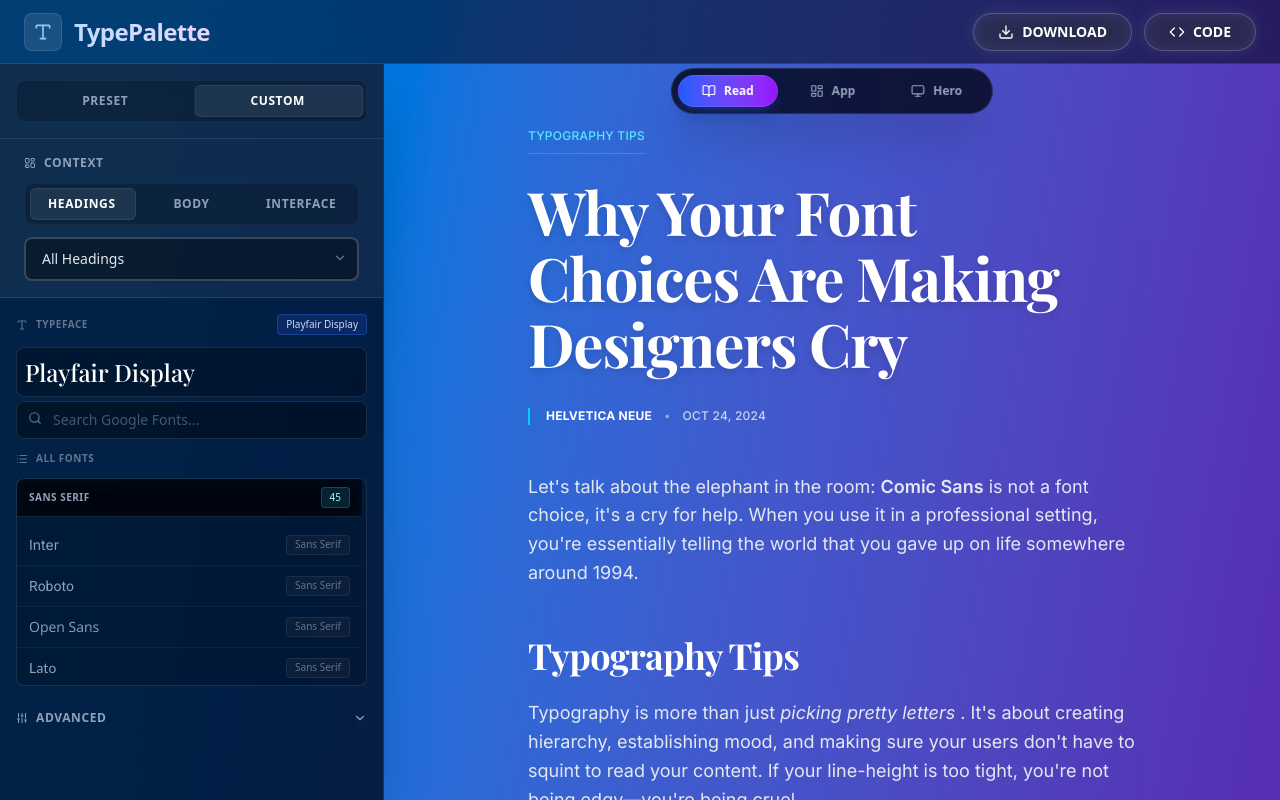
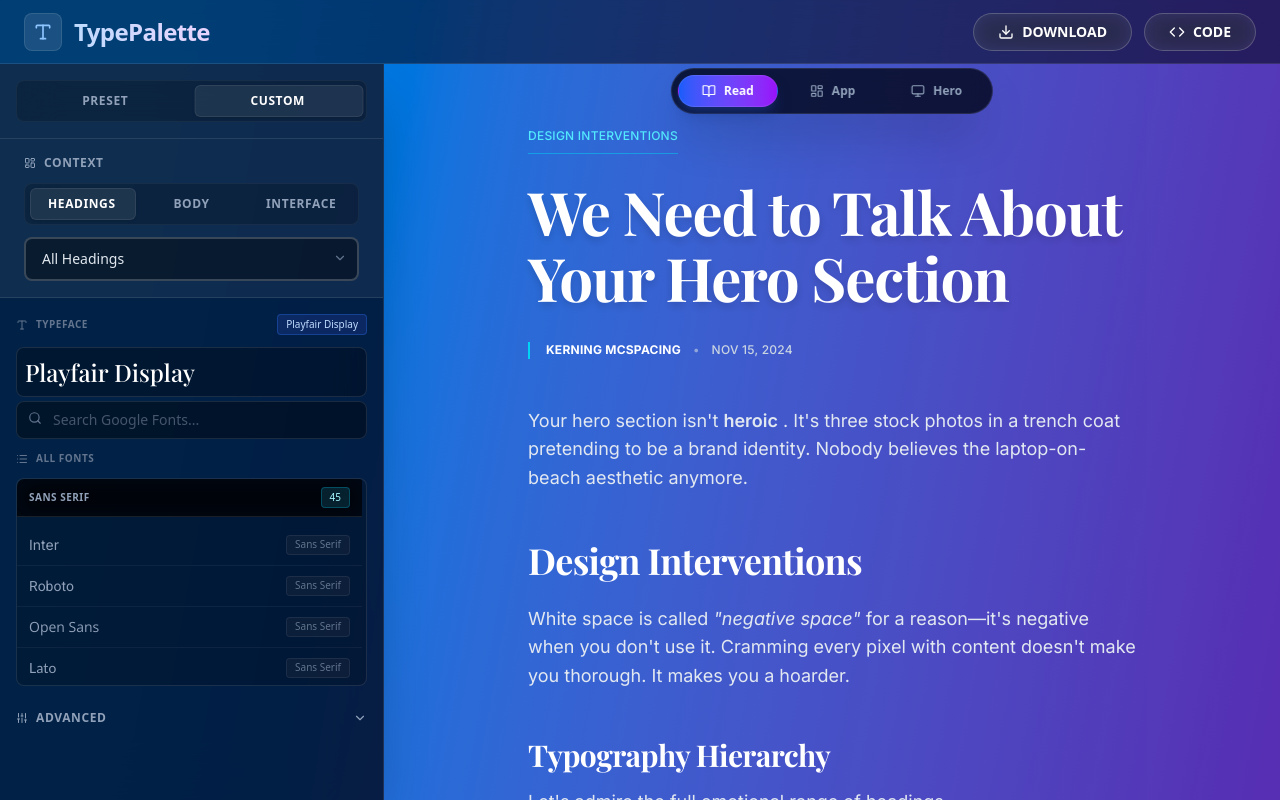
Before and after one commit to mike-at-redspace/TypePalette, a React (Vite) app: page / in a window 1280 px wide. Built offline with nearby package versions, Linux system fonts and the light colour scheme; a web font is replaced by a local one.

Commit message:
mock data

```diff
--- a/src/components/features/FontSelector.module.css
+++ b/src/components/features/FontSelector.module.css
@@ -101,7 +101,7 @@
 }
 
 .categoryHeader {
-  @apply flex items-center justify-between px-3 py-2 mb-2 sticky top-0 bg-black/40 backdrop-blur-sm border-b border-white/10 z-10;
+  @apply flex items-center justify-between px-3 py-2 mb-2 sticky top-0 bg-black/60 backdrop-blur-md border-b border-white/10 z-10;
 }
 
 .categoryTitle {
--- a/src/components/previews/BlogPostPreview.jsx
+++ b/src/components/previews/BlogPostPreview.jsx
@@ -1,34 +1,163 @@
-import { useMemo } from 'react'
+import { useState } from 'react'
 
 const BlogPostPreview = ({ style }) => {
-  const content = useMemo(
-    () => ({
-      title: 'Why Your Font Choices Are Making Designers Cry',
+  const mockData = [
+    {
+      title: 'Your Font Choices Are a Cry for Help',
       author: 'Helvetica Neue',
       date: 'Oct 24, 2024',
       subtitle: 'Typography Tips',
       body1: {
-        start: "Let's talk about the elephant in the room:",
+        start: "Let's be honest:",
         strong: 'Comic Sans',
-        end: "is not a font choice, it's a cry for help. When you use it in a professional setting, you're essentially telling the world that you gave up on life somewhere around 1994."
+        end: 'isn\'t a font. It\'s a wellness check. Using it in a "serious" project tells users you learned design from a cereal box.'
       },
       body2: {
-        start: 'Typography is more than just',
-        emphasis: 'picking pretty letters',
-        end: ". It's about creating hierarchy, establishing mood, and making sure your users don't have to squint to read your content. If your line-height is too tight, you're not being edgy—you're being cruel."
+        start: 'Typography is more than',
+        emphasis: '"pick a font and vibe."',
+        end: "It's hierarchy, rhythm, and not making people feel like they forgot their glasses. If your line-height is tight, you're not bold. You're hostile."
       },
       body3: {
-        start: 'Remember:',
-        code: 'font-family',
-        middle: "is not a suggestion, it's a",
-        link: 'commitment',
-        end: 'Choose wisely, or your users will choose a different website.'
+        start: 'Font-family',
+        code: "isn't a casual decision.",
+        middle: "It's a",
+        link: 'long-term relationship',
+        end: '. Choose wrong, and users will ghost your site.'
       },
       quote:
-        'The difference between good typography and bad typography is the difference between looking professional and looking like you designed your site in Microsoft Word.'
-    }),
-    []
-  )
+        '"Good typography whispers. Bad typography screams. Comic Sans commits crimes."'
+    },
+    {
+      title: 'We Need to Talk About Your Hero Section',
+      author: 'Kerning McSpacing',
+      date: 'Nov 15, 2024',
+      subtitle: 'Design Interventions',
+      body1: {
+        start: "Your hero section isn't",
+        strong: 'heroic',
+        end: ". It's three stock photos in a trench coat pretending to be a brand identity. Nobody believes the laptop-on-beach aesthetic anymore."
+      },
+      body2: {
+        start: 'White space is called',
+        emphasis: '"negative space"',
+        end: "for a reason—it's negative when you don't use it. Cramming every pixel with content doesn't make you thorough. It makes you a hoarder."
+      },
+      body3: {
+        start: 'margin-top: 0',
+        code: 'is not a personality.',
+        middle: 'Learn to give elements',
+        link: 'room to breathe',
+        end: ". Your users aren't speed-readers with magnifying glasses."
+      },
+      quote:
+        '"Design is not just what it looks like. Design is not screaming at users in 72pt font."'
+    },
+    {
+      title: 'Stop Calling It a "Quick Fix"',
+      author: 'Dev Null',
+      date: 'Sep 3, 2024',
+      subtitle: 'Developer Therapy',
+      body1: {
+        start: 'There is no such thing as',
+        strong: 'a quick fix',
+        end: ". There's duct tape, prayers, and a Jira ticket you'll pretend doesn't exist. That console.log you added three years ago? It's still there, judging you."
+      },
+      body2: {
+        start: "Technical debt isn't",
+        emphasis: '"something we\'ll address later."',
+        end: "It's a mortgage you're defaulting on. Every !important you add is another missed payment. Your CSS is now a foreclosure."
+      },
+      body3: {
+        start: 'git commit -m "fix"',
+        code: 'is not documentation.',
+        middle: 'Your future self deserves',
+        link: 'actual commit messages',
+        end: ', not cryptic breadcrumbs written at 3am.'
+      },
+      quote:
+        '"Programs must be written for people to read, and only incidentally for machines to execute. Unless it\'s React. Then who knows."'
+    },
+    {
+      title: 'Your Landing Page Is Having an Identity Crisis',
+      author: 'Gradient Overlord',
+      date: 'Aug 12, 2024',
+      subtitle: 'Marketing Malpractice',
+      body1: {
+        start: 'Using the word',
+        strong: 'innovative',
+        end: " on your landing page doesn't make you innovative. It makes you predictable. Every SaaS startup uses the same three words: innovative, seamless, revolutionary. Pick a struggle."
+      },
+      body2: {
+        start: 'A call-to-action that says',
+        emphasis: '"Learn More"',
+        end: " isn't persuasive. It's a cop-out. Tell people what they're learning more about. Don't make curiosity your entire value prop."
+      },
+      body3: {
+        start: 'conversion-rate',
+        code: 'optimization is important.',
+        middle: 'But if your copy sounds like a',
+        link: 'corporate robot wrote it',
+        end: ', no amount of A/B testing will save you.'
+      },
+      quote:
+        '"The best marketing doesn\'t feel like marketing. Your landing page feels like a timeshare presentation."'
+    },
+    {
+      title: 'Padding Is Not Optional',
+      author: 'CSS Containment',
+      date: 'Jul 19, 2024',
+      subtitle: 'Layout Lectures',
+      body1: {
+        start: "Text touching the edge of a container isn't",
+        strong: 'modern minimalism',
+        end: ". It's claustrophobia in pixel form. Give your content room to exist. This isn't a game of Tetris."
+      },
+      body2: {
+        start: 'Flexbox is not',
+        emphasis: '"that hard."',
+        end: " justify-content and align-items have literal meanings. If everything is centered, nothing is centered. That's philosophy and also CSS."
+      },
+      body3: {
+        start: 'box-sizing: border-box',
+        code: 'should be global.',
+        middle: "It's the",
+        link: 'first rule of CSS Club',
+        end: '. If you forget it, your layouts will betray you.'
+      },
+      quote:
+        '"CSS is easy, they said. Just add !important everywhere, they said. Now your stylesheet is a warzone."'
+    },
+    {
+      title: 'Your Gradient Is Too Much',
+      author: 'Monochrome Maven',
+      date: 'Dec 8, 2024',
+      subtitle: 'Color Theory for the Brave',
+      body1: {
+        start: 'A gradient from',
+        strong: 'neon pink to electric lime',
+        end: " isn't creative. It's a migraine in CSS. Not every button needs to look like a Lisa Frank poster had a meltdown."
+      },
+      body2: {
+        start: 'Color contrast is',
+        emphasis: '"legally required"',
+        end: " for accessibility, but also morally required if you don't want users to squint-hate you. Light gray text on white backgrounds is violence."
+      },
+      body3: {
+        start: 'background: linear-gradient()',
+        code: 'is powerful.',
+        middle: 'But with great power comes',
+        link: 'great responsibility',
+        end: '. Your homepage should not look like a disco ball exploded.'
+      },
+      quote:
+        '"Subtlety is underrated. Your website doesn\'t need to scream. A whisper with good contrast works fine."'
+    }
+  ]
+
+  const [content] = useState(() => {
+    const randomIndex = Math.floor(Math.random() * mockData.length)
+    return mockData[randomIndex]
+  })
 
   return (
     <article className='max-w-2xl mx-auto py-16 px-8' style={style}>
@@ -61,52 +190,42 @@ const BlogPostPreview = ({ style }) => {
           Typography Hierarchy
         </h3>
         <p className='body-paragraph'>
-          Let's explore all heading levels to see how your typography system
-          scales.
+          Let's admire the full emotional range of headings.
         </p>
         <h4 className='font-heading text-2xl mt-8 mb-3 text-white'>
           Fourth Level Heading
         </h4>
         <p className='body-paragraph'>
-          This is an <strong className='body-strong'>h4 heading</strong> that
-          demonstrates the typography scale.
+          An h4 trying its best to be taken seriously.
         </p>
         <h5 className='font-heading text-xl mt-6 mb-2 text-white'>
           Fifth Level Heading
         </h5>
-        <p className='body-paragraph'>
-          Here's an <em className='body-emphasis'>h5 heading</em> showing
-          another level of hierarchy.
-        </p>
+        <p className='body-paragraph'>Smaller, quieter, still judged.</p>
         <h6 className='font-heading text-lg mt-4 mb-2 text-white'>
           Sixth Level Heading
         </h6>
         <p className='body-paragraph'>
-          Finally, the smallest heading level. Notice how{' '}
-          <code className='body-code bg-slate-800/50 px-2 py-1 rounded text-cyan-300'>
-            font-heading
-          </code>{' '}
-          applies consistently across all levels.
+          The whisper of a heading. Basically a suggestion.
         </p>
         <h2 className='font-heading text-3xl mt-12 mb-6 text-white'>
           Back to Content
         </h2>
         <p className='body-paragraph'>
-          {content.body3.start}{' '}
           <code className='body-code bg-slate-800/50 px-2 py-1 rounded text-cyan-300'>
-            {content.body3.code}
+            {content.body3.start}
           </code>{' '}
-          {content.body3.middle}{' '}
+          {content.body3.code} {content.body3.middle}{' '}
           <a
             href='#'
             className='body-link text-cyan-400 hover:text-cyan-300 underline decoration-cyan-500/50 hover:decoration-cyan-400'
           >
             {content.body3.link}
           </a>
-          . {content.body3.end}.
+          . {content.body3.end}
         </p>
         <blockquote className='body-blockquote bg-slate-900/70 border-l-4 border-purple-400 p-8 italic text-2xl my-12 text-white rounded-r-xl backdrop-blur-sm shadow-lg'>
-          "{content.quote}"
+          {content.quote}
         </blockquote>
       </div>
     </article>
--- a/src/components/previews/MarketingPreview.jsx
+++ b/src/components/previews/MarketingPreview.jsx
@@ -1,9 +1,9 @@
 import { Play, Image } from 'lucide-react'
-import { useMemo } from 'react'
+import { useState } from 'react'
 
 const MarketingPreview = ({ style }) => {
-  const content = useMemo(
-    () => ({
+  const mockData = [
+    {
       badge: 'KERNING MATTERS',
       heading: 'Perfect Typography',
       subheading: 'One Pixel at a Time',
@@ -12,13 +12,73 @@ const MarketingPreview = ({ style }) => {
         strong: 'Comic Sans',
         middle: 'in production. Master the art of',
         emphasis: 'font pairing',
-        end: "and make your designs look like they were made by someone who actually knows what they're doing."
+        end: 'and make your designs look like they were made by someone who actually knows what they’re doing.'
       },
       cta1: 'Fix Your Fonts',
       cta2: 'View Typefaces'
-    }),
-    []
-  )
+    },
+    {
+      badge: 'COLOR THEORY',
+      heading: 'Vibrant Gradients',
+      subheading: 'Without the Migraine',
+      body: {
+        start: 'A gradient from',
+        strong: 'neon pink to lime',
+        middle: 'is not always a good idea. Try',
+        emphasis: 'subtle transitions',
+        end: 'and keep your users’ retinas intact.'
+      },
+      cta1: 'See Gradient Tips',
+      cta2: 'Explore Palettes'
+    },
+    {
+      badge: 'LAYOUT WISDOM',
+      heading: 'Whitespace Wins',
+      subheading: 'Let It Breathe',
+      body: {
+        start: 'Cramming every pixel with content',
+        strong: 'is not thorough',
+        middle: '. It’s hoarding. Embrace',
+        emphasis: 'negative space',
+        end: 'and let your design exhale.'
+      },
+      cta1: 'Learn Spacing',
+      cta2: 'View Layouts'
+    },
+    {
+      badge: 'FONT FLAIR',
+      heading: 'Pair Like a Pro',
+      subheading: 'Harmony in Type',
+      body: {
+        start: 'Mixing fonts is an art. Avoid',
+        strong: 'clashing styles',
+        middle: 'and focus on',
+        emphasis: 'visual hierarchy',
+        end: 'for a polished look.'
+      },
+      cta1: 'Font Pairing Guide',
+      cta2: 'Browse Examples'
+    },
+    {
+      badge: 'CTA SCIENCE',
+      heading: 'Compelling Actions',
+      subheading: 'Drive Engagement',
+      body: {
+        start: '“Learn More” is not enough. Make your',
+        strong: 'call-to-action',
+        middle: 'specific and persuasive. Use',
+        emphasis: 'active language',
+        end: 'to boost clicks.'
+      },
+      cta1: 'Upgrade Your CTA',
+      cta2: 'See Examples'
+    }
+  ]
+
+  const [content] = useState(() => {
+    const randomIndex = Math.floor(Math.random() * mockData.length)
+    return mockData[randomIndex]
+  })
 
   return (
     <div
--- a/src/components/ui/Button.module.css
+++ b/src/components/ui/Button.module.css
@@ -1,6 +1,6 @@
 @import 'tailwindcss' reference;
 .primary {
-  @apply flex items-center gap-2 bg-white/10 backdrop-blur-md text-white px-6 py-2 rounded-full text-sm font-bold border border-white/20 shadow-[0_0_15px_rgba(255,255,255,0.1)] hover:bg-white/20 hover:scale-105 transition-all;
+  @apply flex items-center gap-2 bg-white/10 backdrop-blur-md text-white px-6 py-2 rounded-full text-sm font-bold border border-white/20 hover:bg-white/20 transition-all;
 }
 
 .secondary {
```
